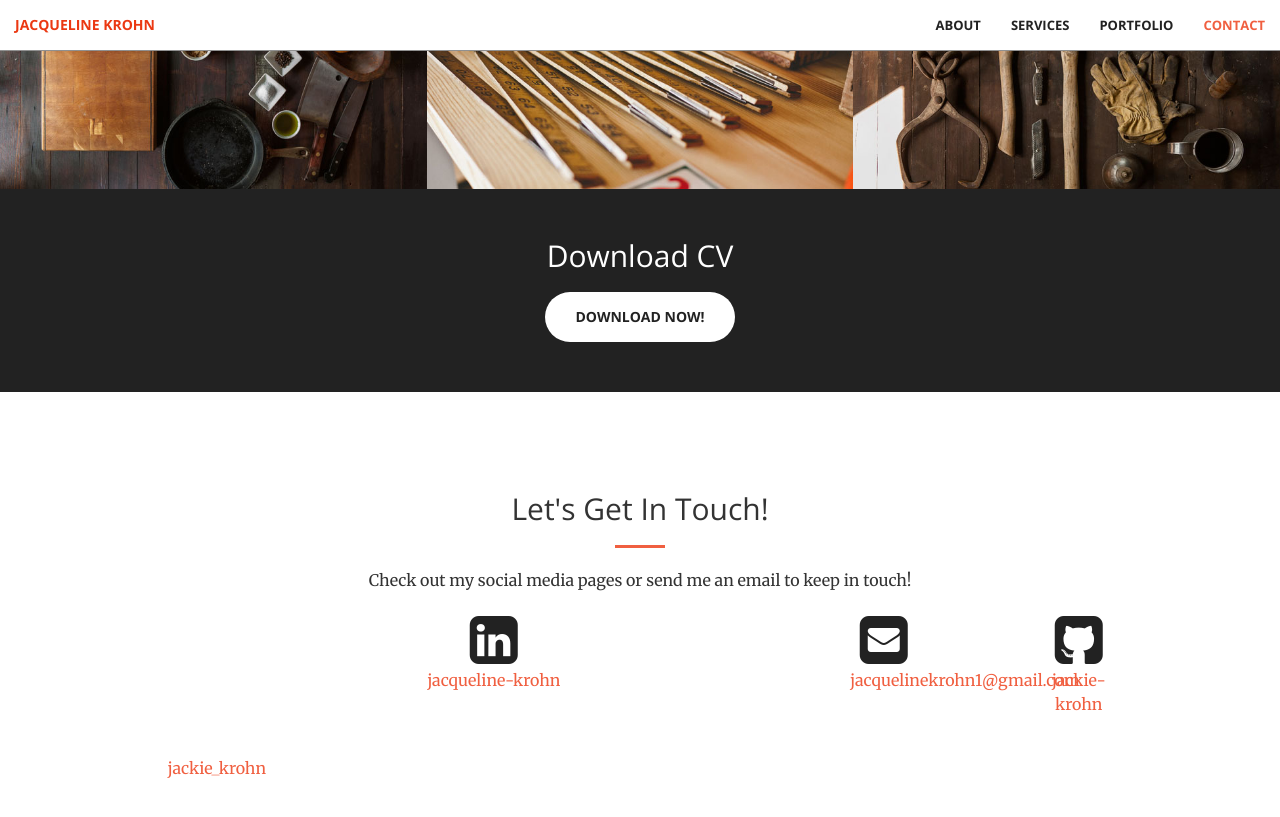
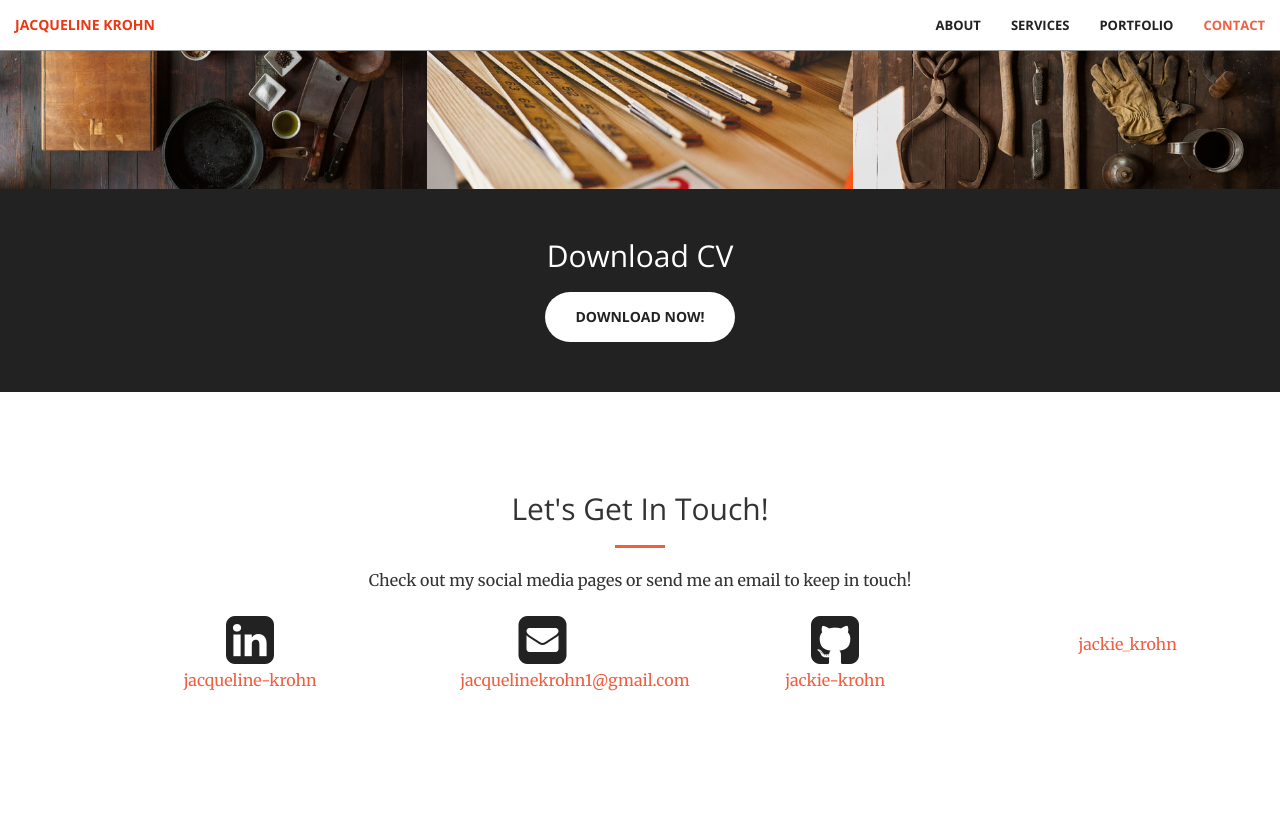
Before and after one commit to jackie-krohn/jackie-krohn.github.io, a Jekyll site: the page built from index.html, in a window 1280 px wide and 900 px high, scrolled down 2069 px. Shown: the top 817 px of the window. Built offline with Jekyll 4.4.1, drawn with Linux system fonts in a browser that asks for light colours.

Commit message:
contact spacing

```diff
--- a/_includes/contact.html
+++ b/_includes/contact.html
@@ -6,25 +6,25 @@
                 <hr class="primary">
                 <p>Check out my social media pages or send me an email to keep in touch!</p>
             </div>
-        <div class="col-lg-3 col-lg-offset-3 text-center">
+        <div class="col-lg-2 col-lg-offset-1 text-center">
             <a href="https://www.linkedin.com/in/{{ site.linkedin_username }}">
                 <i class="fa fa-linkedin-square fa-3x wow bounceIn" data-wow-delay=".1s"></i>
                 <p>{{ site.linkedin_username }}</p>
             </a>
         </div>
-        <div class="col-lg-1 col-lg-offset-2 text-center">
+        <div class="col-lg-2 col-lg-offset-1 text-center">
             <a href="mailto:{{ site.email }}">
             <i class="fa fa-envelope-square fa-3x wow bounceIn" data-wow-delay=".1s"></i>
                 <p>{{ site.email }}</p>
             </a>
         </div>
-        <div class="col-lg-1 col-lg-offset-1 text-center">
+        <div class="col-lg-2 col-lg-offset-1 text-center">
             <a href="https://github.com/{{ site.github_username }}">
             <i class="fa fa-github-square fa-3x wow bounceIn" data-wow-delay=".1s"></i>
                 <p>{{ site.github_username }}</p>
             </a>
         </div>
-        <div class="col-lg-1 col-lg-offset-1 text-center">
+        <div class="col-lg-2 col-lg-offset-1 text-center">
             <a href="https://instagram.com/{{ site.instagram_username }}">
             <i class="fa fa-instagram-square fa-3x wow bounceIn" data-wow-delay=".1s"></i>
                 <p>{{ site.instagram_username }}</p>
```
